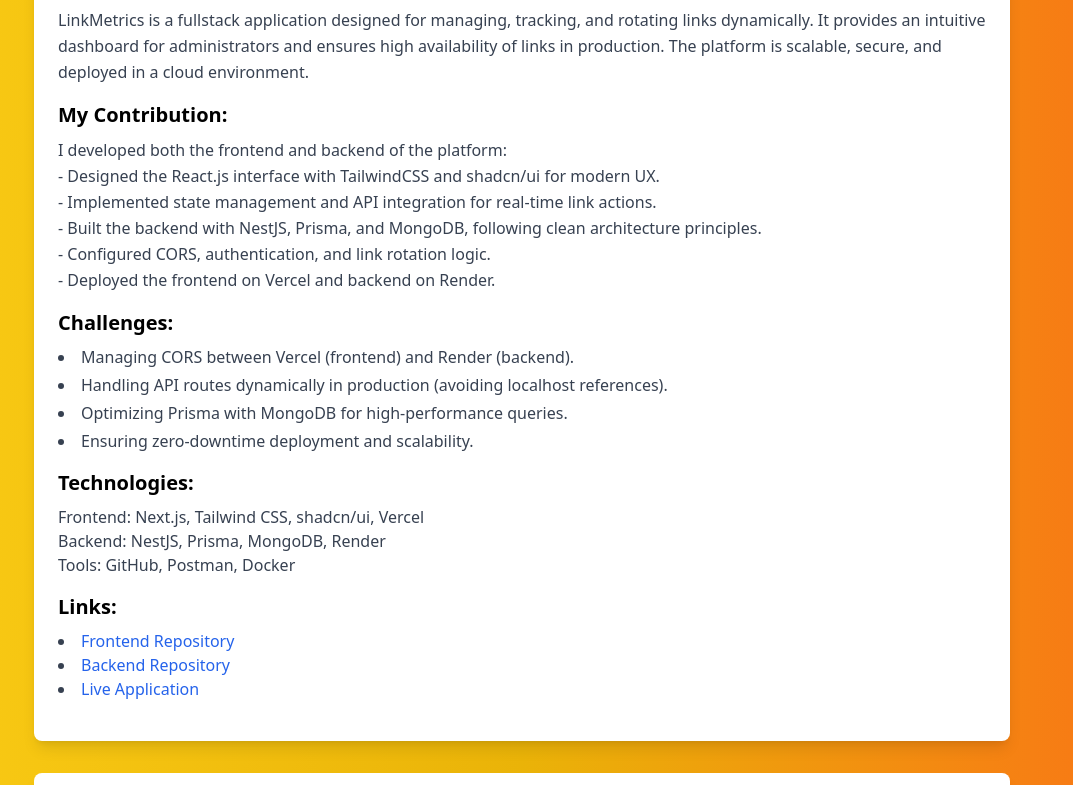
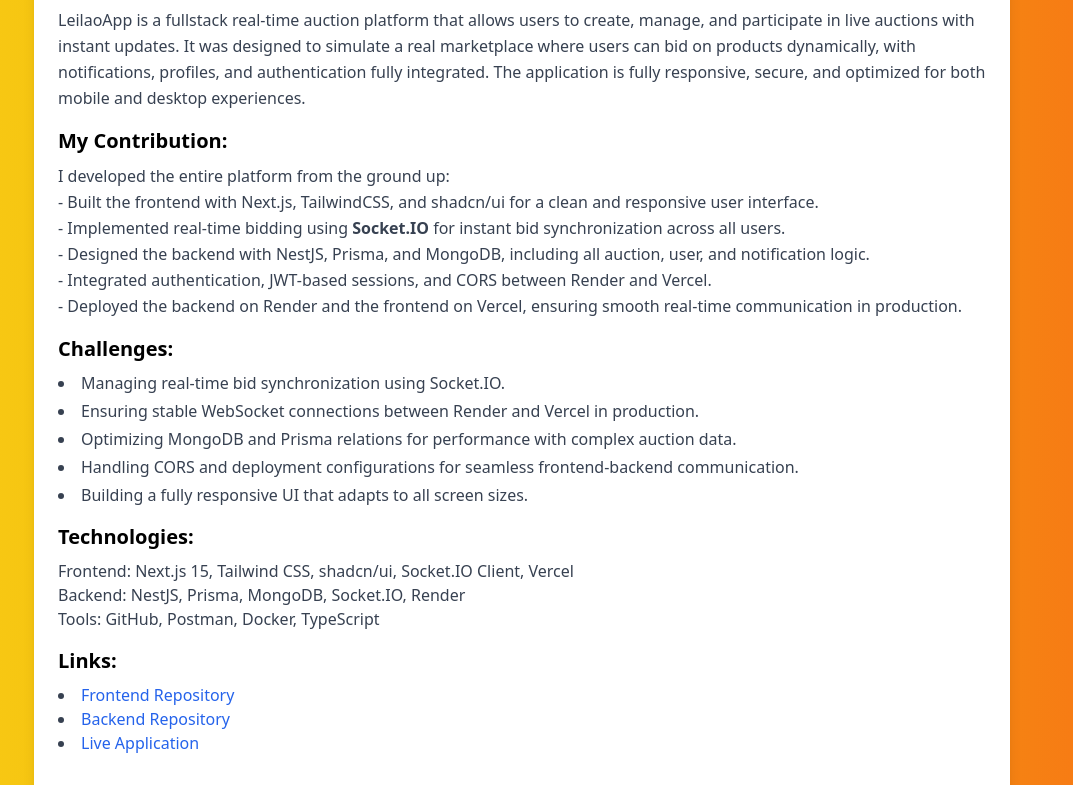
Before and after one commit to TheRealCocky/meu-portfolio-react, a React (Vite) app: page /projects in a window 1280 px wide. Shown: the part 1031-1816 px from the top of the page, without its empty margins (118-1191 px from the left). Built offline with nearby package versions, Linux system fonts and the light colour scheme.

Commit message:
incluindo o novo projecto

```diff
--- a/src/components/Home.jsx
+++ b/src/components/Home.jsx
@@ -2,7 +2,7 @@
 import Cocky from '../fotos/cocky.jpeg';
 import { Download, Mail } from 'lucide-react';
 import { Github, Linkedin } from 'lucide-react';
-import PDF from '../fotos/RESUME.pdf';
+import PDF from '../fotos/FAVONE-ENG.pdf';
 import Linkdin from '../fotos/linkedin.svg';
 import GithubIcon from '../fotos/4747499_github_icon.png';
 
--- a/src/components/Projects.jsx
+++ b/src/components/Projects.jsx
@@ -42,6 +42,80 @@
                         <li><a href="https://angoia.vercel.app" target="_blank" rel="noopener noreferrer" className="text-blue-600 hover:underline">angoia.com</a></li>
                     </ul>
                 </div>
+
+                {/* Project: LeilaoApp (Fullstack Real-Time Auction Platform) */}
+                <div className="mb-8 p-6 bg-white rounded-lg shadow-lg">
+                    <h3 className="text-2xl font-bold mb-2 text-angola-red">
+                        LeilaoApp - Real-Time Auction Platform (Fullstack)
+                    </h3>
+                    <p className="text-gray-700 leading-relaxed mb-4">
+                        LeilaoApp is a fullstack real-time auction platform that allows users to create, manage, and participate in live auctions with instant updates.
+                        It was designed to simulate a real marketplace where users can bid on products dynamically, with notifications, profiles, and authentication fully integrated.
+                        The application is fully responsive, secure, and optimized for both mobile and desktop experiences.
+                    </p>
+
+                    <h4 className="text-xl font-semibold mb-2 text-angola-black">My Contribution:</h4>
+                    <p className="text-gray-700 leading-relaxed mb-4">
+                        I developed the entire platform from the ground up:
+                        <br /> - Built the frontend with Next.js, TailwindCSS, and shadcn/ui for a clean and responsive user interface.
+                        <br /> - Implemented real-time bidding using <strong>Socket.IO</strong> for instant bid synchronization across all users.
+                        <br /> - Designed the backend with NestJS, Prisma, and MongoDB, including all auction, user, and notification logic.
+                        <br /> - Integrated authentication, JWT-based sessions, and CORS between Render and Vercel.
+                        <br /> - Deployed the backend on Render and the frontend on Vercel, ensuring smooth real-time communication in production.
+                    </p>
+
+                    <h4 className="text-xl font-semibold mb-2 text-angola-black">Challenges:</h4>
+                    <ul className="list-disc list-inside text-gray-700 mb-4 space-y-1">
+                        <li>Managing real-time bid synchronization using Socket.IO.</li>
+                        <li>Ensuring stable WebSocket connections between Render and Vercel in production.</li>
+                        <li>Optimizing MongoDB and Prisma relations for performance with complex auction data.</li>
+                        <li>Handling CORS and deployment configurations for seamless frontend-backend communication.</li>
+                        <li>Building a fully responsive UI that adapts to all screen sizes.</li>
+                    </ul>
+
+                    <h4 className="text-xl font-semibold mb-2 text-angola-black">Technologies:</h4>
+                    <p className="text-gray-700 mb-4">
+                        Frontend: Next.js 15, Tailwind CSS, shadcn/ui, Socket.IO Client, Vercel <br />
+                        Backend: NestJS, Prisma, MongoDB, Socket.IO, Render <br />
+                        Tools: GitHub, Postman, Docker, TypeScript
+                    </p>
+
+                    <h4 className="text-xl font-semibold mb-2 text-angola-black">Links:</h4>
+                    <ul className="list-disc list-inside text-gray-700 mb-4">
+                        <li>
+                            <a
+                                href="https://github.com/TheRealCocky/Leilao-client"
+                                target="_blank"
+                                rel="noopener noreferrer"
+                                className="text-blue-600 hover:underline"
+                            >
+                                Frontend Repository
+                            </a>
+                        </li>
+                        <li>
+                            <a
+                                href="https://github.com/TheRealCocky/Leilao-server"
+                                target="_blank"
+                                rel="noopener noreferrer"
+                                className="text-blue-600 hover:underline"
+                            >
+                                Backend Repository
+                            </a>
+                        </li>
+                        <li>
+                            <a
+                                href="https://leilaoapp.vercel.app"
+                                target="_blank"
+                                rel="noopener noreferrer"
+                                className="text-blue-600 hover:underline"
+                            >
+                                Live Application
+                            </a>
+                        </li>
+                    </ul>
+                </div>
+
+
 
                 {/* Project: LinkMetrics (Fullstack) */}
                 <div className="mb-8 p-6 bg-white rounded-lg shadow-lg">
```
Also changed, not shown: 2 other files (tests, documents, lock files or other folders).
